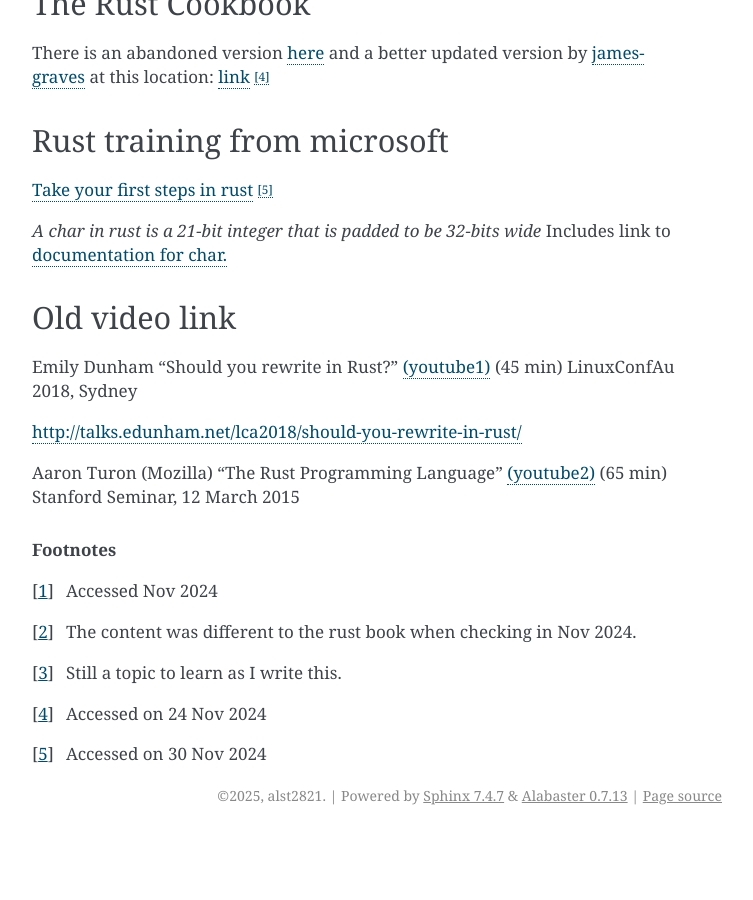
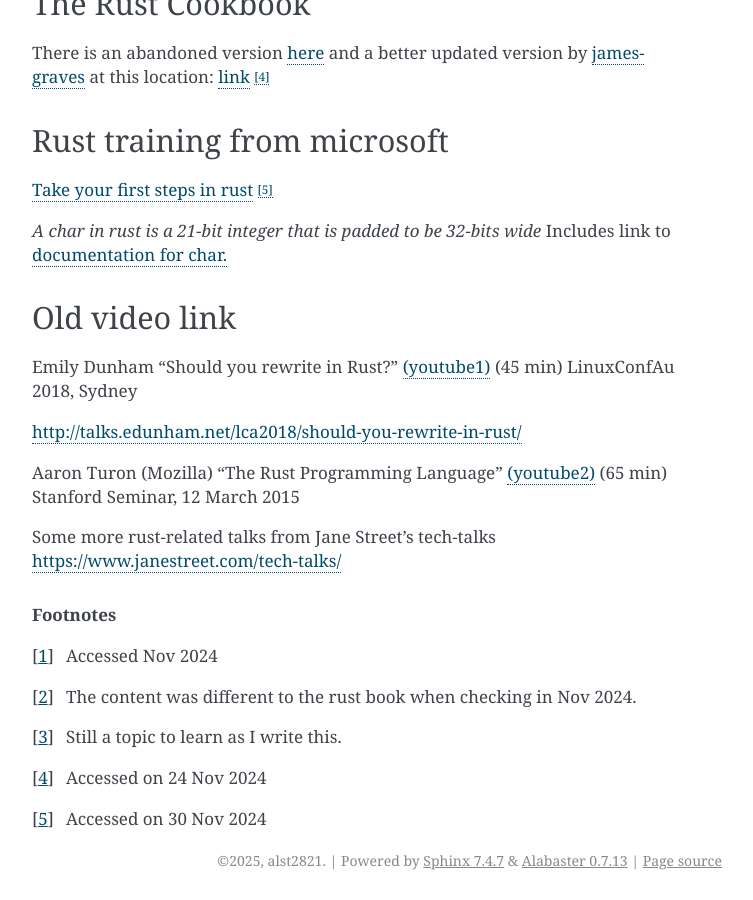
Before and after one commit to alst2821/puffer-fish, a Sphinx documentation site: the page built from doc/rust.rst, in a window 1280 px wide and 900 px high, scrolled down 2534 px. Shown: the whole window, without its empty margins (388-1141 px from the left). Built offline with Sphinx 7.4.7, drawn with Linux system fonts in a browser that asks for light colours; before the commit the page ends 3369 px from its top, so only the background shows below that.

Commit message:
more talks

```diff
--- a/doc/rust.rst
+++ b/doc/rust.rst
@@ -151,6 +151,9 @@ Aaron Turon (Mozilla) "The Rust Programming Language"
 `(youtube2) <https://www.youtube.com/watch?v=O5vzLKg7y-k>`_ (65 min)
 Stanford Seminar, 12 March 2015
 
+Some more rust-related talks from Jane Street's tech-talks
+https://www.janestreet.com/tech-talks/
+
 .. rubric:: Footnotes
 
 .. [#f1] Accessed Nov 2024
```
